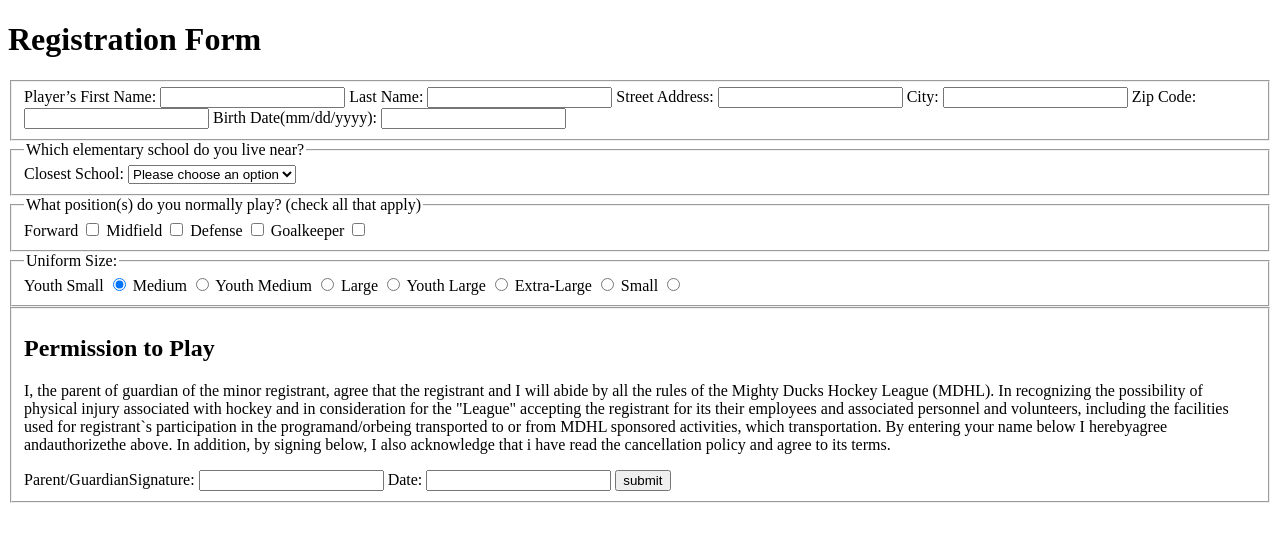
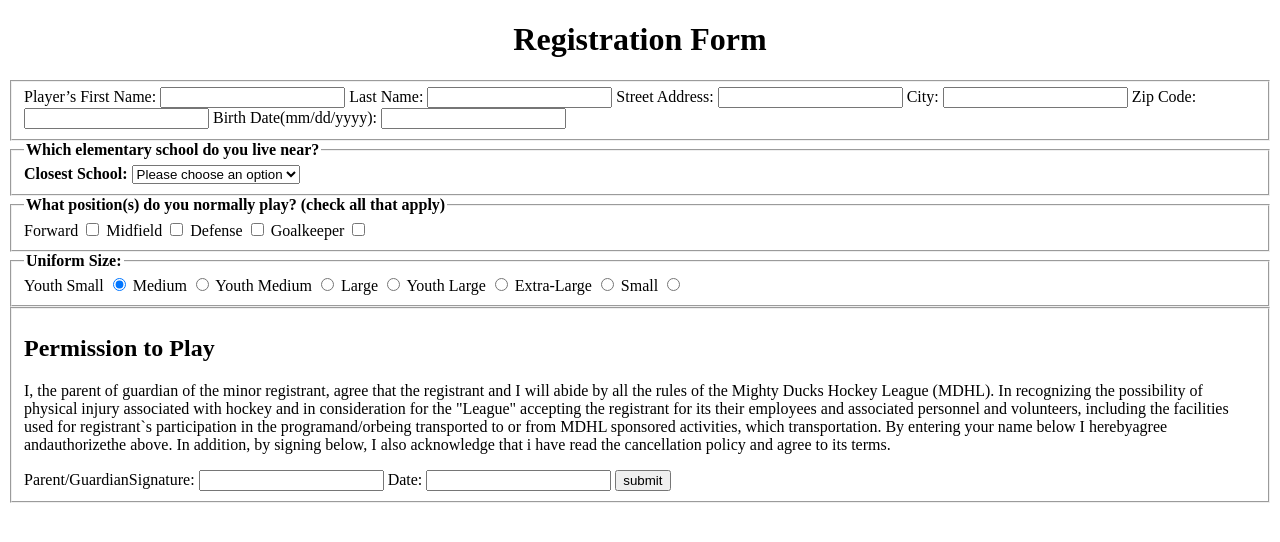
Before and after one commit to pberus/MDHL_BERUSTEIN, a plain HTML site: page pages/registration.html in a window 1280 px wide. Drawn offline with Linux system fonts and the light colour scheme.

Commit message:
ultimos retoques

```diff
--- a/pages/registration.html
+++ b/pages/registration.html
@@ -9,7 +9,7 @@
 </head>
 <body>
     <header>
-        <h1>Registration Form</h1>
+        <h1 style="text-align: center;">Registration Form</h1>
     </header>
     <main>
         <form action="./show_data.html" method="get">
@@ -28,8 +28,8 @@
                 <input type="text" name="birth_date" id="birth_date">
             </fieldset>
             <fieldset>
-                <legend>Which elementary school do you live near?</legend>
-                <label for="closest_school">Closest School:</label>
+                <legend><b>Which elementary school do you live near?</b></legend>
+                <label for="closest_school"><b>Closest School:</b></label>
                 <select name="schools" id="closest_school">
                     <option value="">Please choose an option</option>
                     <option value="aj_katzenmaier">AJ Katzenmaier</option>
@@ -41,7 +41,7 @@
                 </select>
             </fieldset>
             <fieldset>
-                <legend>What position(s) do you normally play? (check all that apply)</legend>
+                <legend><b>What position(s) do you normally play? (check all that apply)</b></legend>
                 <label for="position1">Forward</label>
                 <input type="checkbox" name="position1" id="position1" value="Forward">
                 <label for="position2">Midfield</label>
@@ -52,7 +52,7 @@
                 <input type="checkbox" name="position4" id="position4" value="Goalkeeper">
             </fieldset>
             <fieldset>
-                <legend>Uniform Size:</legend>
+                <legend><b>Uniform Size:</b></legend>
                 <label for="size1">Youth Small</label>
                 <input type="radio" id="size1" name="sizes" value="Youth Small" checked>
                 <label for="size2">Medium</label>
```
